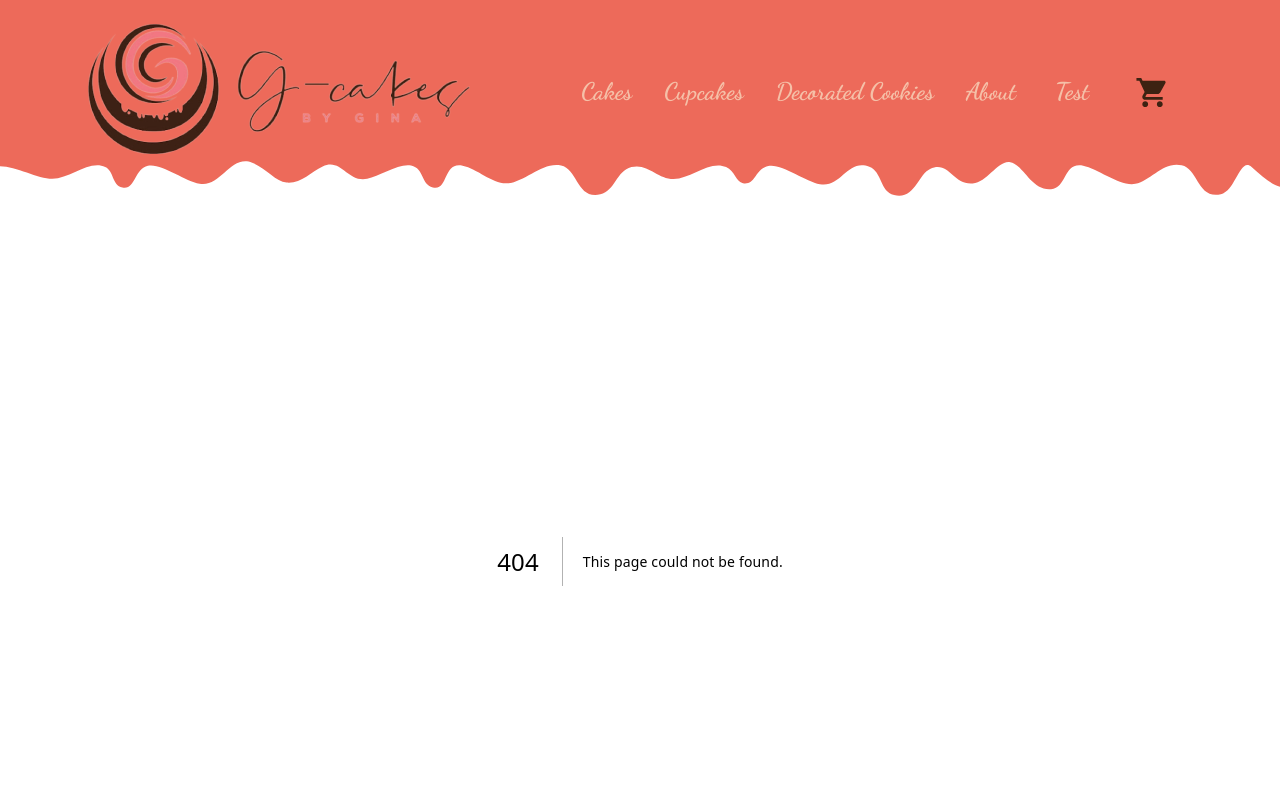
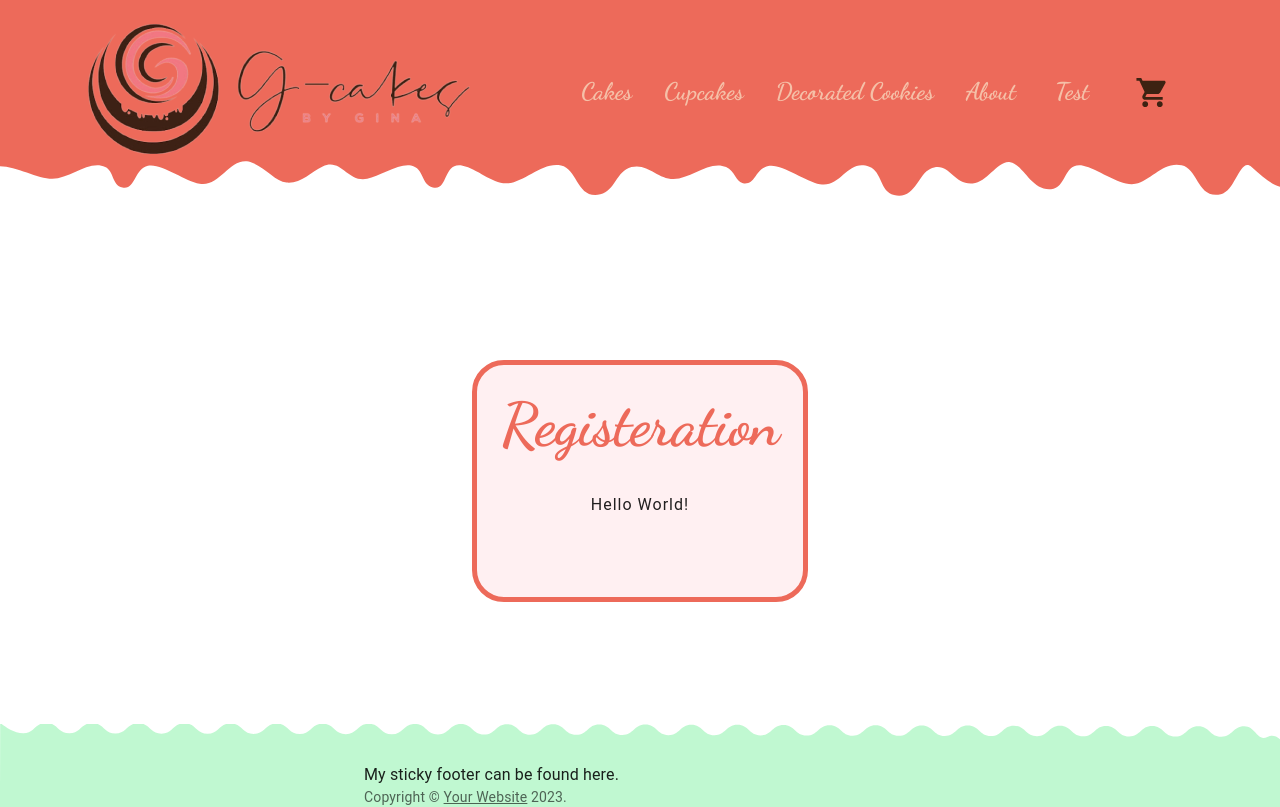
Before and after one commit to kayecandy/gcakes-fe, a Next.js app: page /register in a window 1280 px wide. Before the commit this address had no page. Shown: the top 807 px of the page. Built offline with nearby package versions, Linux system fonts and the light colour scheme.

Commit message:
Added: initial Register Page

```diff
--- /dev/null
+++ b/src/components/page/register/RegisterForm.tsx
@@ -0,0 +1,69 @@
+import { SX_MASKS } from "@/components/common/masks";
+import { Box, Container, Grid, Typography } from "@mui/material";
+import { FC } from "react";
+import { COLOR_PALLETE } from "../ThemeProvider";
+
+const RegisterForm: FC = () => {
+    return (
+        <Box
+            sx={{
+                ...SX_MASKS[1]("bottom"),
+                position: "relative",
+                overflow: "hidden",
+                backgroundColor: "white",
+                backgroundSize: "cover",
+                backgroundRepeat: "no-repeat",
+                backgroundPositionX: "right",
+                backgroundPositionY: "90%",
+                display: "flex",
+                justifyContent: "center",
+                alignItems: "center",
+                padding: 0,
+                height: "80vh",
+                zIndex: 0,
+            }}
+        >
+            <div
+                style={{
+                    // flexGrow: 1,
+                    backgroundColor: `${COLOR_PALLETE[0]}C0`,
+                    // paddingBottom: "3vw",
+                    borderRadius: "2rem",
+                    borderWidth: "5px",
+                    borderColor: COLOR_PALLETE[1],
+                    borderStyle: "solid",
+                }}
+            >
+                <Container
+                    sx={{
+                        textAlign: "center",
+                        pb: 10,
+                    }}
+                    maxWidth="sm"
+                >
+                    <Typography
+                        sx={{ mt: 3, fontWeight: "700" }}
+                        variant="h2"
+                        color={COLOR_PALLETE[1]}
+                    >
+                        Registeration
+                    </Typography>
+
+                    <Box sx={{ py: 2 }}></Box>
+
+                    <Typography
+                        variant="body1"
+                        sx={{
+                            lineHeight: "150%",
+                            letterSpacing: "1px",
+                        }}
+                    >
+                        Hello World!
+                    </Typography>
+                </Container>
+            </div>
+        </Box>
+    )
+}
+
+export default RegisterForm;
--- /dev/null
+++ b/src/pages/register.tsx
@@ -0,0 +1,7 @@
+import RegisterForm from "@/components/page/register/RegisterForm";
+
+export default function RegisterPage() {
+    return (
+        <RegisterForm></RegisterForm>
+    );
+}
```
